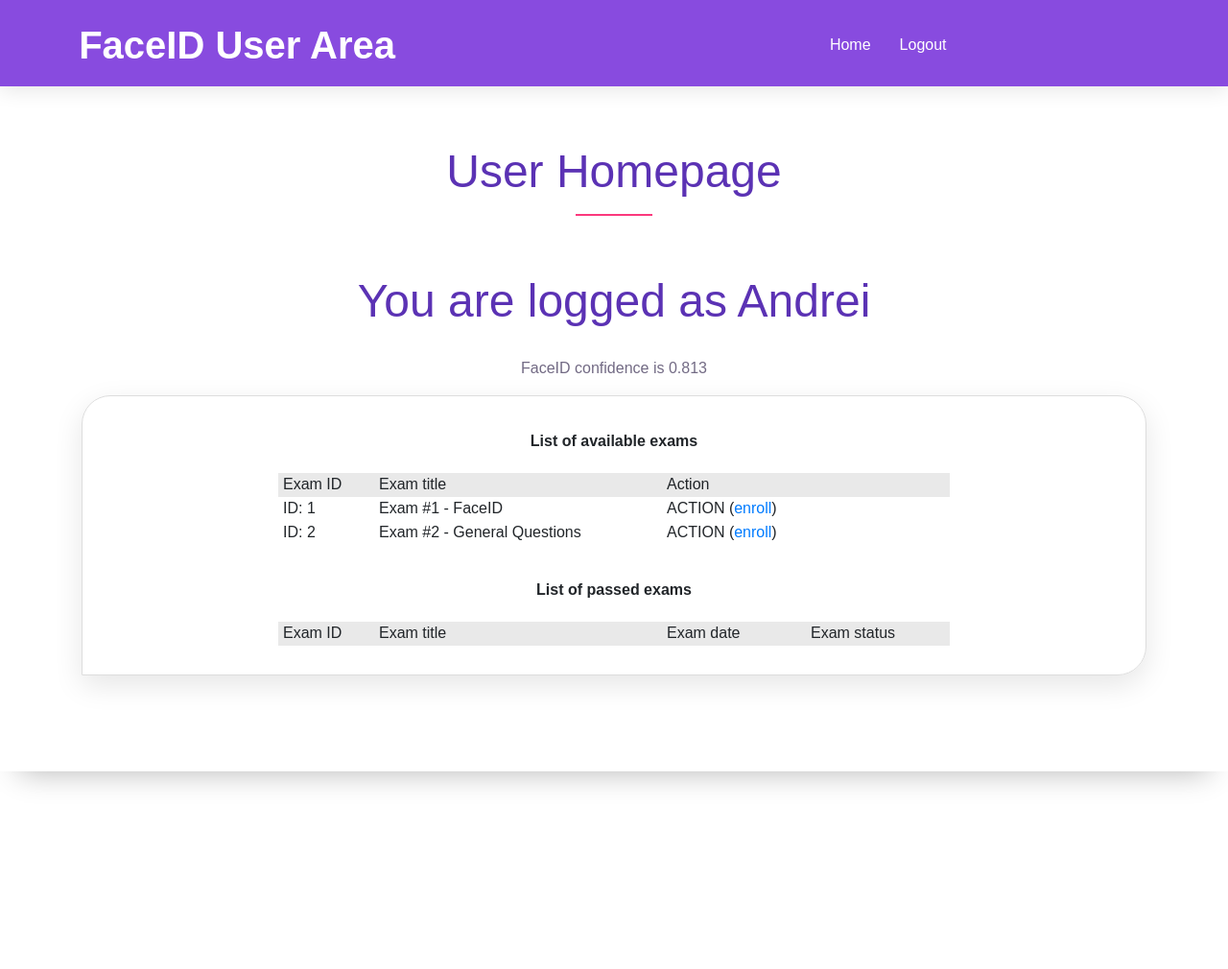
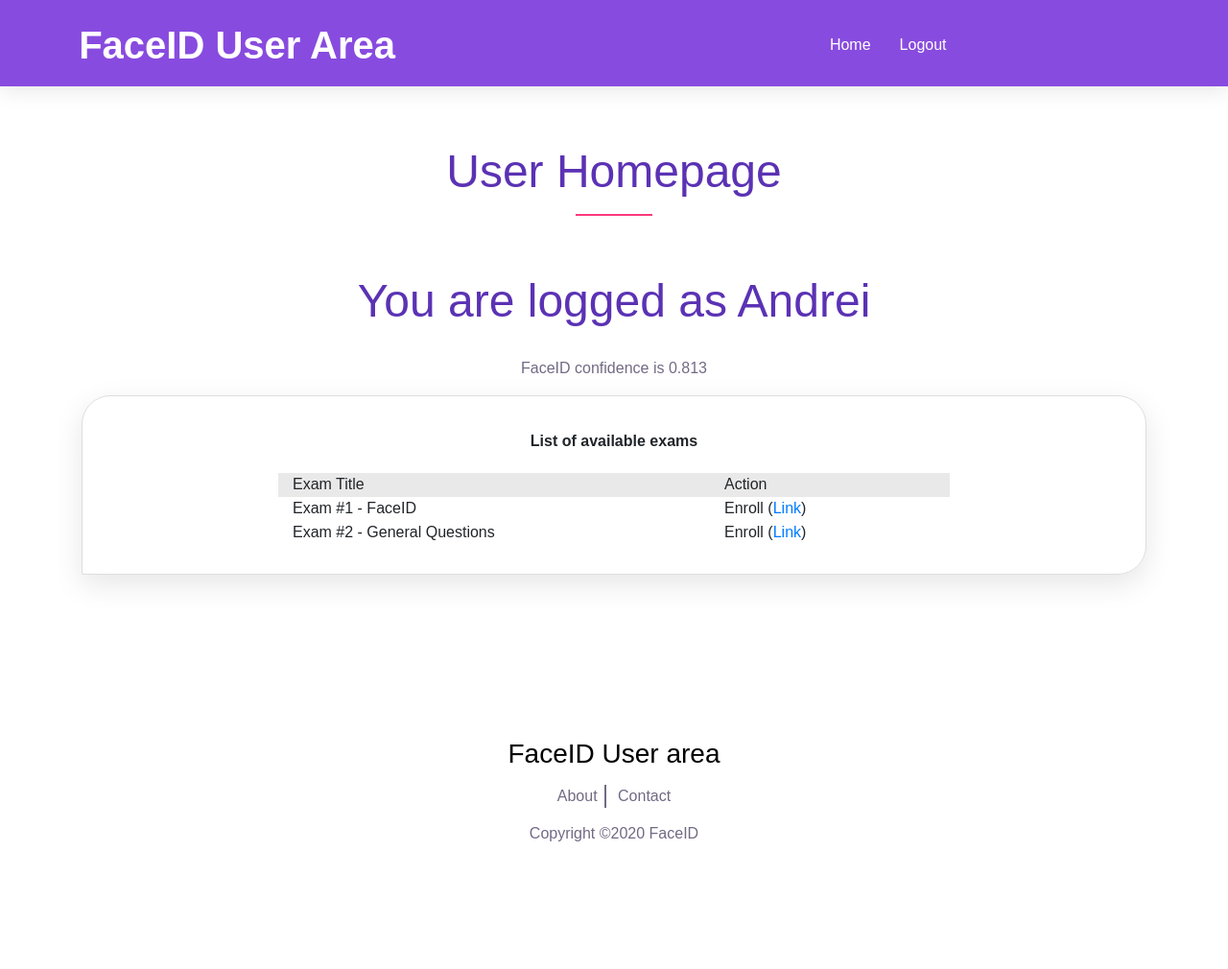
Before and after one commit to gbmoszrr/faceid_exams, a Flask app: page /user/ in a window 1280 px wide. Shown: the top 1010 px of the page at 96% size. After the commit the page ends 877 px from the top, so only its background shows below. Run offline with Flask 2, Linux system fonts and the light colour scheme; a user stored in the database is signed in; data comes from the database, SQL or seed files in the repository; both versions use the stored data as it was after the commit; some libraries are stand-ins or nearby versions.

Commit message:
Exam page js update

```diff
--- a/app/routes.py
+++ b/app/routes.py
@@ -243,7 +243,7 @@
 
 #User routes---------------------------
 @app.route('/user/')
-@login_required
+#@login_required
 def user_home():
 
     if current_user.is_authenticated:
--- a/app/static/style.css
+++ b/app/static/style.css
@@ -1492,6 +1492,10 @@
     padding: 0 5px 0 5px;
     }
 
+.tb-row-25:hover
+{
+    background-color: rgba(0,0,0,0.10);
+}
 
 .tb-row-gray-25 {
     display: flex;
@@ -1530,6 +1534,19 @@
 height:30px;
 }
 
+.tb-row-options {
+    display: flex;
+    flex-direction: row;
+    flex-wrap: wrap;
+    width: 400px;
+    height:30px;
+}
+
+.tb-row-options:hover {
+    background-color: rgba(0,0,0,0.10);
+}
+
+
 .tb-row-gray {
 display: flex;
 flex-direction: row;
@@ -1641,7 +1658,7 @@
 .tb-column-title{
 
 padding: 0 10px 0 10px;
-width: 300px;
+width: 450px;
 text-align: left;
 }
 
--- a/app/templates/user/user_base.html
+++ b/app/templates/user/user_base.html
@@ -19,6 +19,7 @@
 
     <!-- Responsive CSS -->
     <link href="/static/css/responsive.css" rel="stylesheet">
+    <script src="https://ajax.googleapis.com/ajax/libs/jquery/3.5.1/jquery.min.js"></script>
 
 </head>
 
--- a/app/templates/user/user_home.html
+++ b/app/templates/user/user_home.html
@@ -38,43 +38,18 @@
 
                                     <div class="tb-title text-center">List of available exams</div>
                                     <div class='tb-row-gray-25'>
-                                        <div class='tb-column-examid'>Exam ID</div>
-                                        <div class='tb-column-title'>Exam title</div>
+
+                                        <div class='tb-column-title'>Exam Title</div>
                                         <div class='tb-column-150'>Action</div>
 
                                     </div>
 
                                     {% for row in available_exams %}
                                     <div class='tb-row-25'>
-                                        <div class='tb-column-examid'>ID: {{ row.id }}</div>
+
                                         <div class='tb-column-title'>{{ row.title }}</div>
-                                        <div class='tb-column-150'>ACTION (<a href='/user/{{ user_id }}/enroll/{{row.id}}'>enroll</a>)</div>
+                                        <div class='tb-column-150'>Enroll (<a href='/user/{{ user_id }}/enroll/{{row.id}}'>Link</a>)</div>
 
-                                    </div>
-                                    {% endfor %}
-
-                                </div>
-
-                                <!-- List of passed exams -->
-
-
-                                <div class='table-wrapper-exams'>
-
-                                    <div class="tb-title text-center">List of passed exams</div>
-
-                                    <div class='tb-row-gray-25'>
-                                        <div class='tb-column-examid'>Exam ID</div>
-                                        <div class='tb-column-title'>Exam title</div>
-                                        <div class='tb-column-150'>Exam date</div>
-                                        <div class='tb-column-150'>Exam status</div>
-                                    </div>
-
-                                    {% for row in enrolment %}
-                                    <div class='tb-row-25'>
-                                        <div class='tb-column-examid'>ID: {{ row.Enrolment.exam_id }}</div>
-                                        <div class='tb-column-title'><a href='/user/{{user_id}}/list/{{row.Exams.id}}'>{{ row.Exams.title }}</a></div>
-                                        <div class='tb-column-150'>{{ row.Enrolment.date.strftime('%Y-%m-%d') }}</div>
-                                        <div class='tb-column-150'>{{ row.Enrolment.status }}</div>
                                     </div>
                                     {% endfor %}
 
```
Also changed, not shown: app/templates/user/user_enroll_exam_by_id.html (+39 -14 lines), app/static/custom.js (line endings or trailing spaces), db/exams.db.
